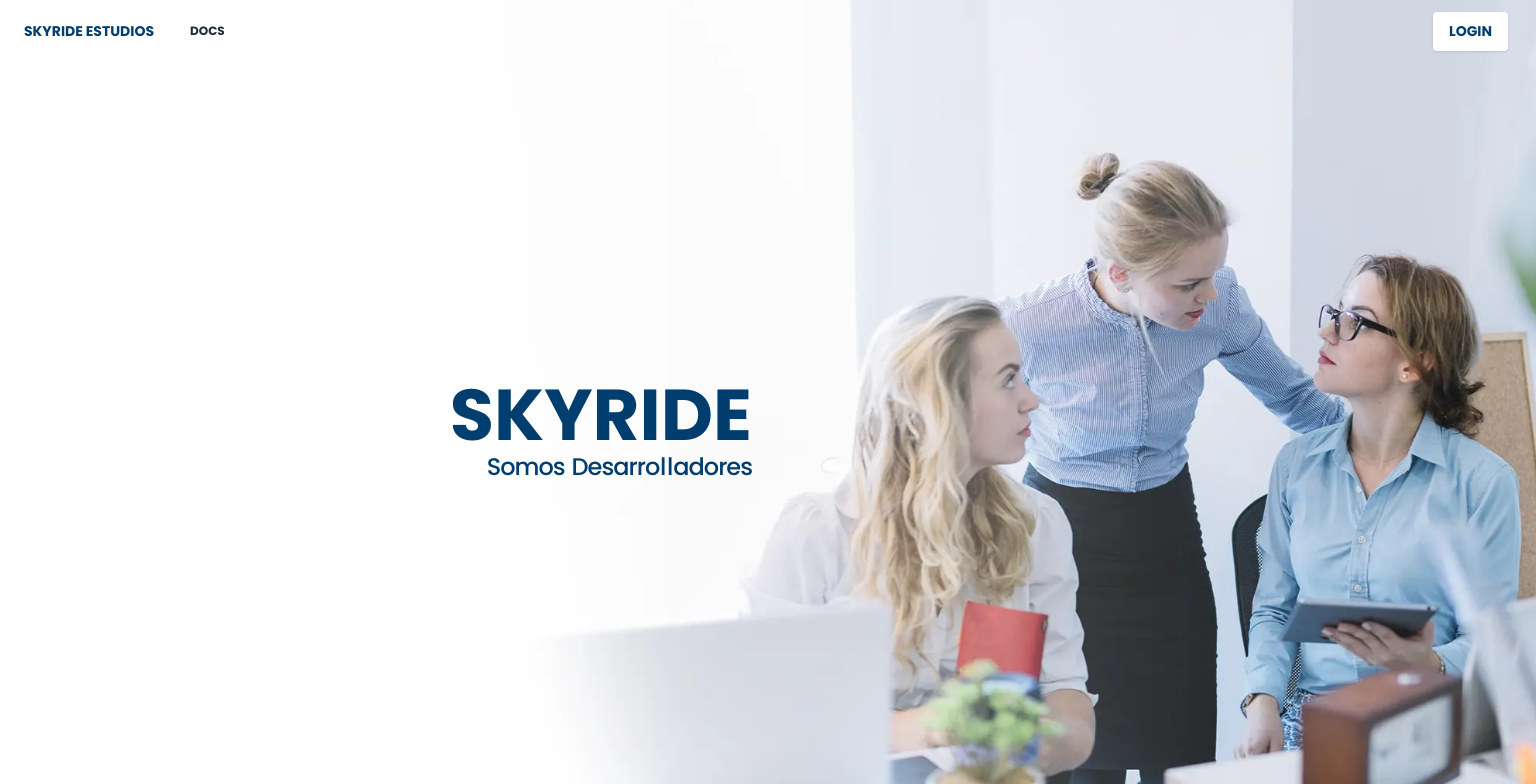
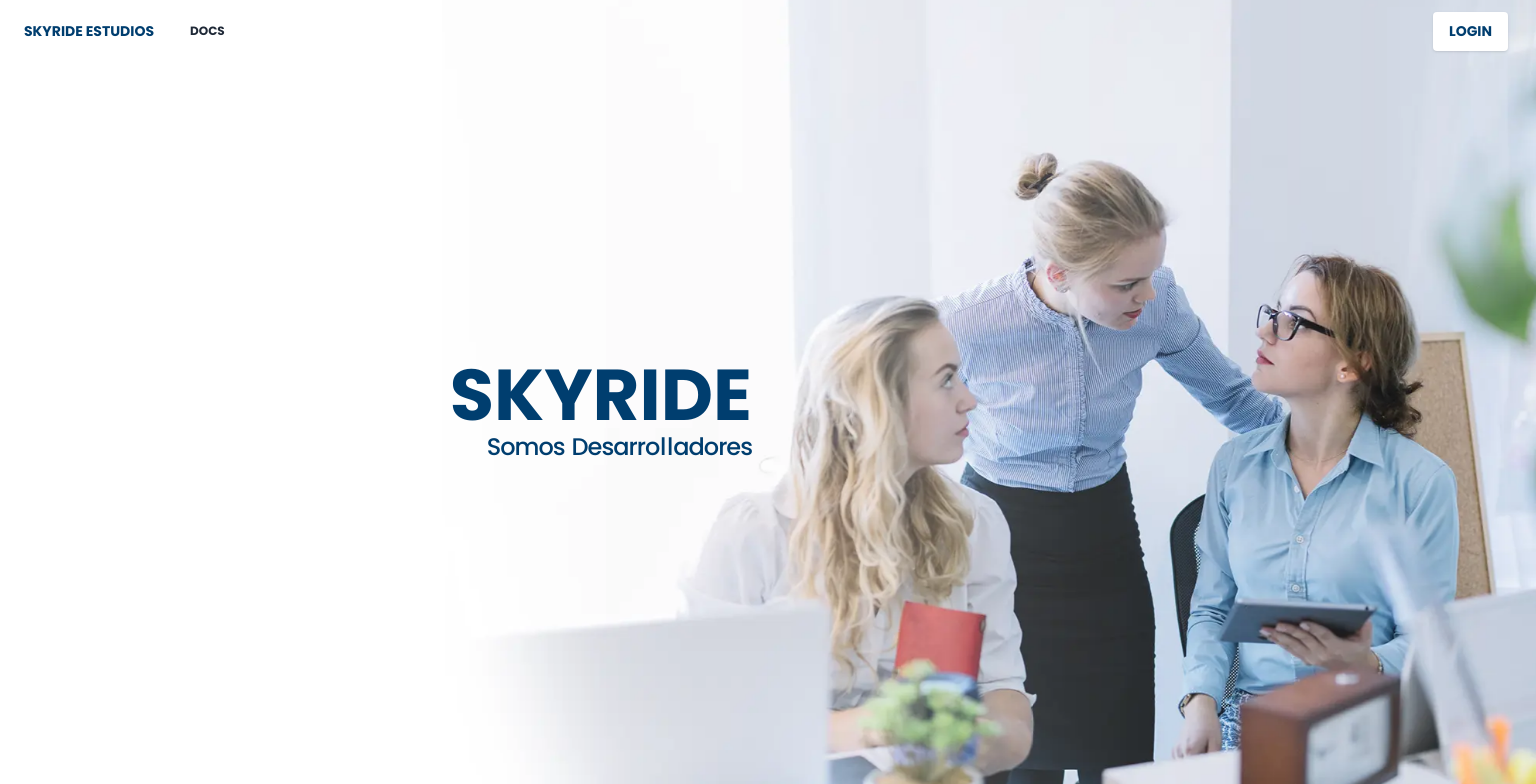
Before and after one commit to jcarvajal1987/cliente9, a Next.js app: page / in a window 1536 px wide. Shown: the top 784 px of the page. Built offline with nearby package versions, Linux system fonts and the light colour scheme.

Commit message:
mejoras layout responsive

```diff
--- a/src/components/Carousel.tsx
+++ b/src/components/Carousel.tsx
@@ -127,7 +127,7 @@ export const Carousel = (props) => {
         ></span>*/}
 
           <div className="container z-10 flex flex-wrap mx-auto">
-            <div className="flex-wrap block w-full pb-5 bg-white sm:bg-transparent sm:pb-0 sm:w-7/12 md:w-6/12">
+            <div className="flex-wrap block w-full pb-5 bg-white sm:bg-transparent sm:pb-10 sm:w-7/12 md:w-6/12">
               <div className="w-full px-4 ml-auto mr-auto text-center grid">
                 <div className="table  m-auto  sm:bg-inherit sm:m-0">
                   <Titles />
--- a/src/styles/tailwind.scss
+++ b/src/styles/tailwind.scss
@@ -58,13 +58,13 @@ body {
     right: -3%!important;
   }
   .transition01 {
-    right: -7%!important;
+    right: -3%!important;
   }
 }
 
 @media screen and (min-width: 640px) {
   .transition01 {
-    right: -13%;
+    right: -24%;
     background-position: 22% 50%;
   }
   .transition03 {
```
